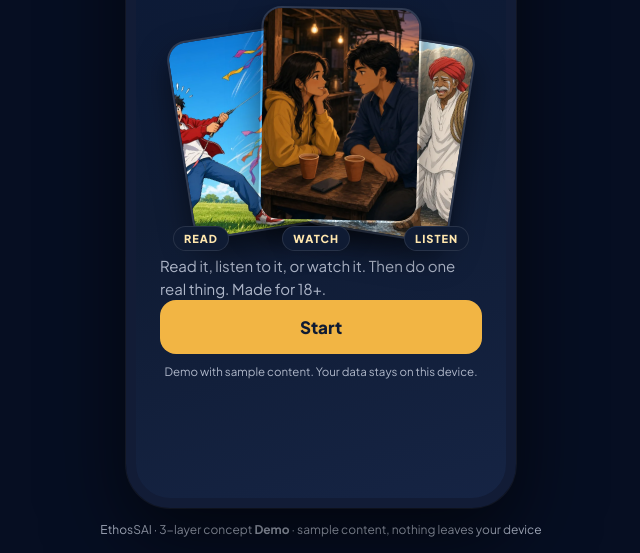
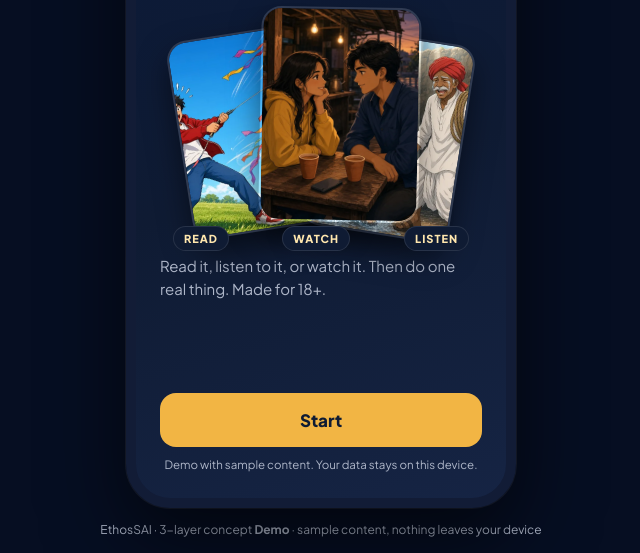
Before and after one commit to soulcloude00/ethossai-3layer-demo, a plain HTML site: page index.html in a window 1280 px wide. Shown: the part 252-805 px from the top of the page, without its empty margins (319-959 px from the left). Drawn offline with Linux system fonts and the light colour scheme.

Commit message:
Pin onboarding CTAs to bottom

```diff
--- a/app.css
+++ b/app.css
@@ -230,3 +230,4 @@ input.txt:focus{border-color:var(--amber)}
 .demo-tools .btn{margin-top:8px}
 
 .hasmini .scroll{padding-bottom:96px}
+#app{position:absolute;inset:0}
```
